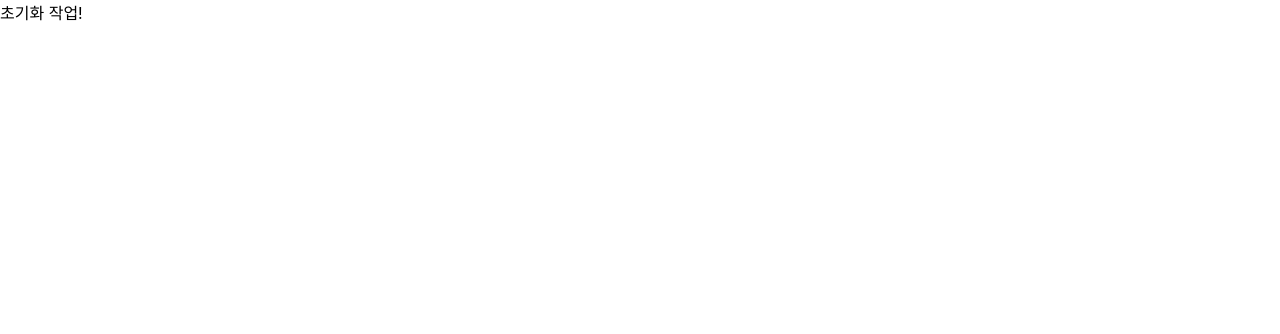
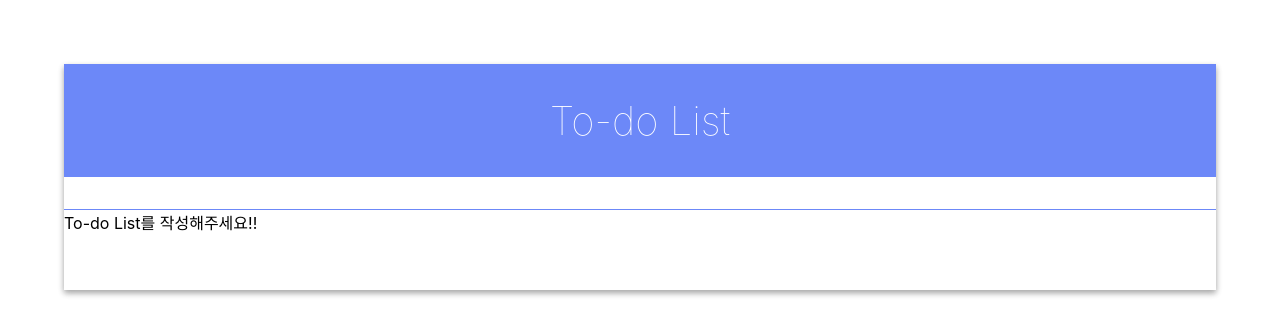
Before and after one commit to sjparkk/to-do-list-frontend, a React (Create React App) app in the folder todolist/: page / in a window 1280 px wide. Shown: the top 334 px of the page. Built offline with nearby package versions, Linux system fonts and the light colour scheme.

Commit message:
feat : App.js에 TodoListTemplate 컴포넌트 추가

```diff
--- a/todolist/src/App.js
+++ b/todolist/src/App.js
@@ -1,11 +1,12 @@
 import React from 'react';
+import TodoListTemplate from './components/js/TodoListTemplate';
 
 class App extends React.Component {
   render() {
     return (
-        <div>
-          초기화 작업!
-        </div>
+        <TodoListTemplate>
+            To-do List를 작성해주세요!!
+        </TodoListTemplate>
     );
   }
 }
```
